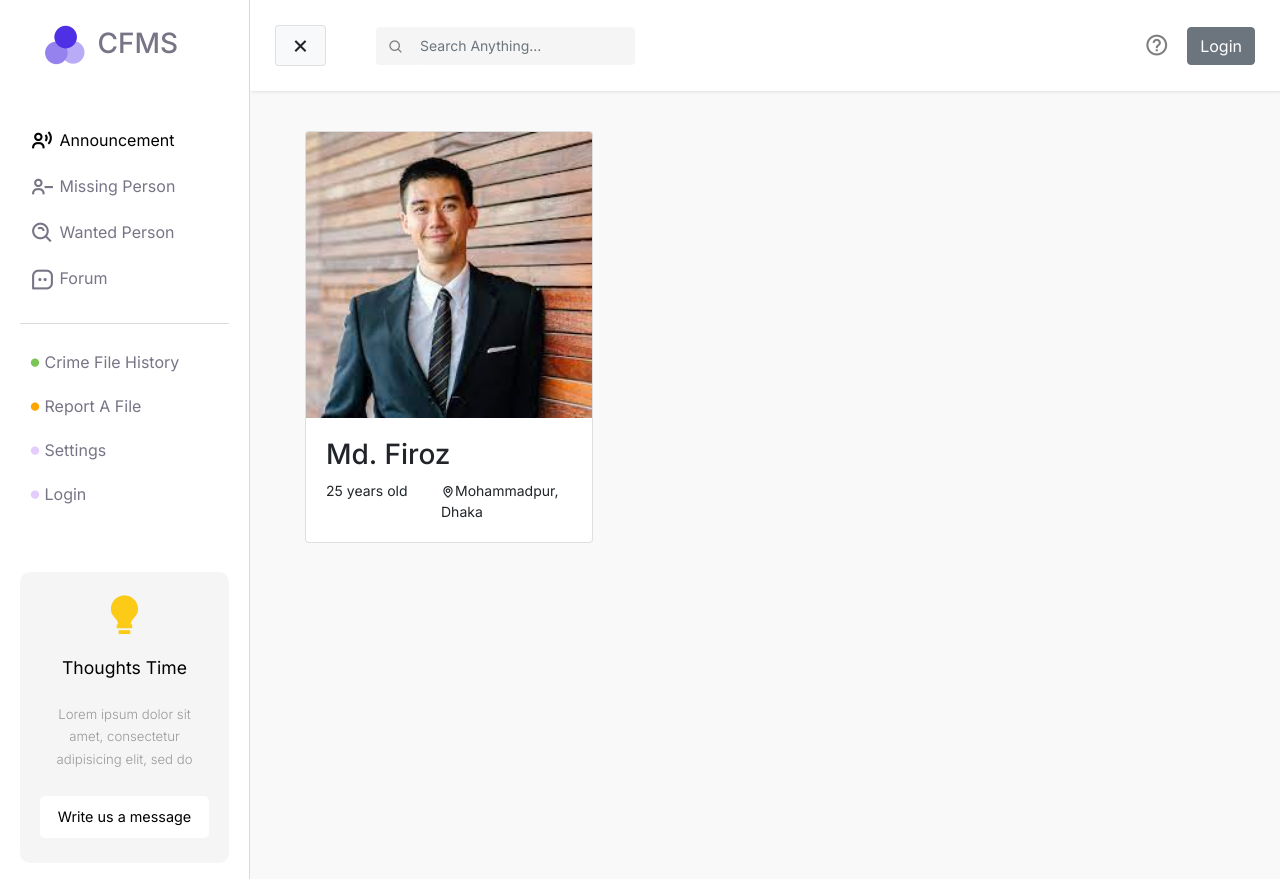
After one commit to Bappy4u/crime-file-management, a Django app: page /missing-person/ in a window 1280 px wide. The commit adds this page. Run offline with Django 4.2, Linux system fonts and the light colour scheme; some libraries are stand-ins or nearby versions.

Commit message:
missing person initiallized with front-end

```diff
--- a/crimeFileManagement/urls.py
+++ b/crimeFileManagement/urls.py
@@ -20,4 +20,5 @@ urlpatterns = [
     path('admin/', admin.site.urls),
     path('crime-file/', include('crimeFile.urls')),
     path('', include('core.urls')),
+    path('missing-person/', include('missingPerson.urls')),
 ]
--- /dev/null
+++ b/missingPerson/urls.py
@@ -0,0 +1,6 @@
+from django.urls import path
+from . import views
+
+urlpatterns = [
+   path('', views.missingPerson, name="missingPerson")
+]
--- a/missingPerson/views.py
+++ b/missingPerson/views.py
@@ -1,3 +1,4 @@
 from django.shortcuts import render
 
-# Create your views here.
+def missingPerson(request):
+    return render(request, 'missing-person.html')
--- a/templates/base.html
+++ b/templates/base.html
@@ -58,7 +58,9 @@
             <a href="#"><i class="bx bx-user-voice"></i> Announcement</a>
           </li>
           <li>
-            <a href="#"><i class="bx bx-user-minus"></i> Missing Person</a>
+            <a href="{% url 'missingPerson' %}"
+              ><i class="bx bx-user-minus"></i> Missing Person</a
+            >
           </li>
           <li>
             <a href="#"><i class="bx bx-search-alt"></i> Wanted Person</a>
--- /dev/null
+++ b/templates/missing-person.html
@@ -0,0 +1,30 @@
+{% extends "base.html" %} {% block css %} {% load static %}
+<link rel="stylesheet" href="{% static 'css/style.css' %}" />
+{% endblock %} {% block main %}
+<div id="main-wrapper" class="container">
+  <div class="row">
+    <div class="col-md-3">
+      <a href="">
+        <div class="card" style="width: 18rem">
+          <img
+            class="card-img-top"
+            src="{% static 'files/missing-profile.jpeg' %}"
+            alt="Card image cap"
+          />
+          <div class="card-body">
+            <h3 class="card-text">Md. Firoz</h3>
+            <div class="row person-basic-info" style="font-size: 14px">
+              <div class="col-5">25 years old</div>
+              <div class="col-7">
+                <i class="bx bx-map"></i>Mohammadpur, Dhaka
+              </div>
+            </div>
+          </div>
+        </div>
+      </a>
+    </div>
+
+    <!-- Row -->
+  </div>
+  {% endblock %}
+</div>
```
Also changed, not shown: db.sqlite3, static/files/missing-profile.jpeg (added).
